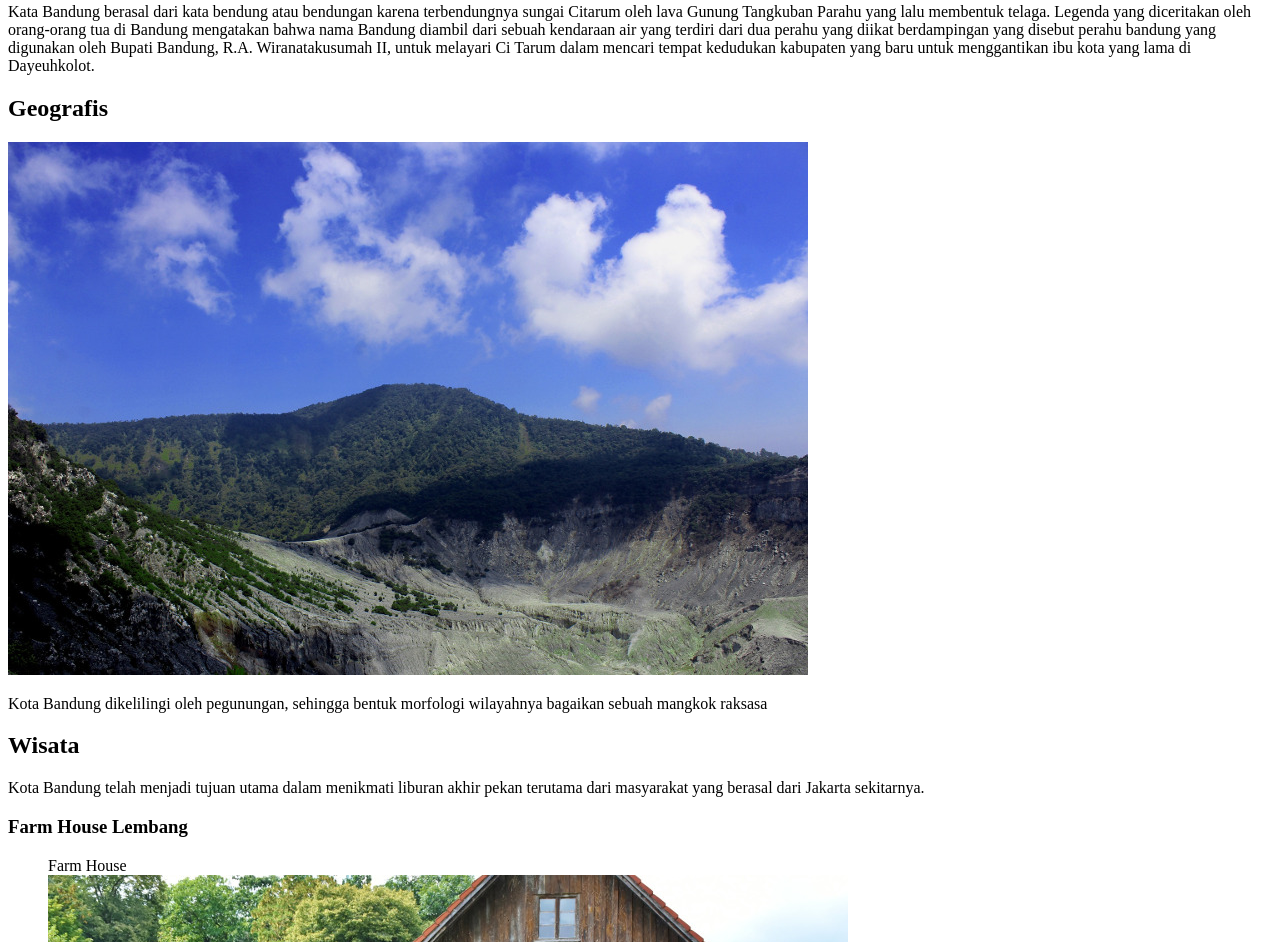
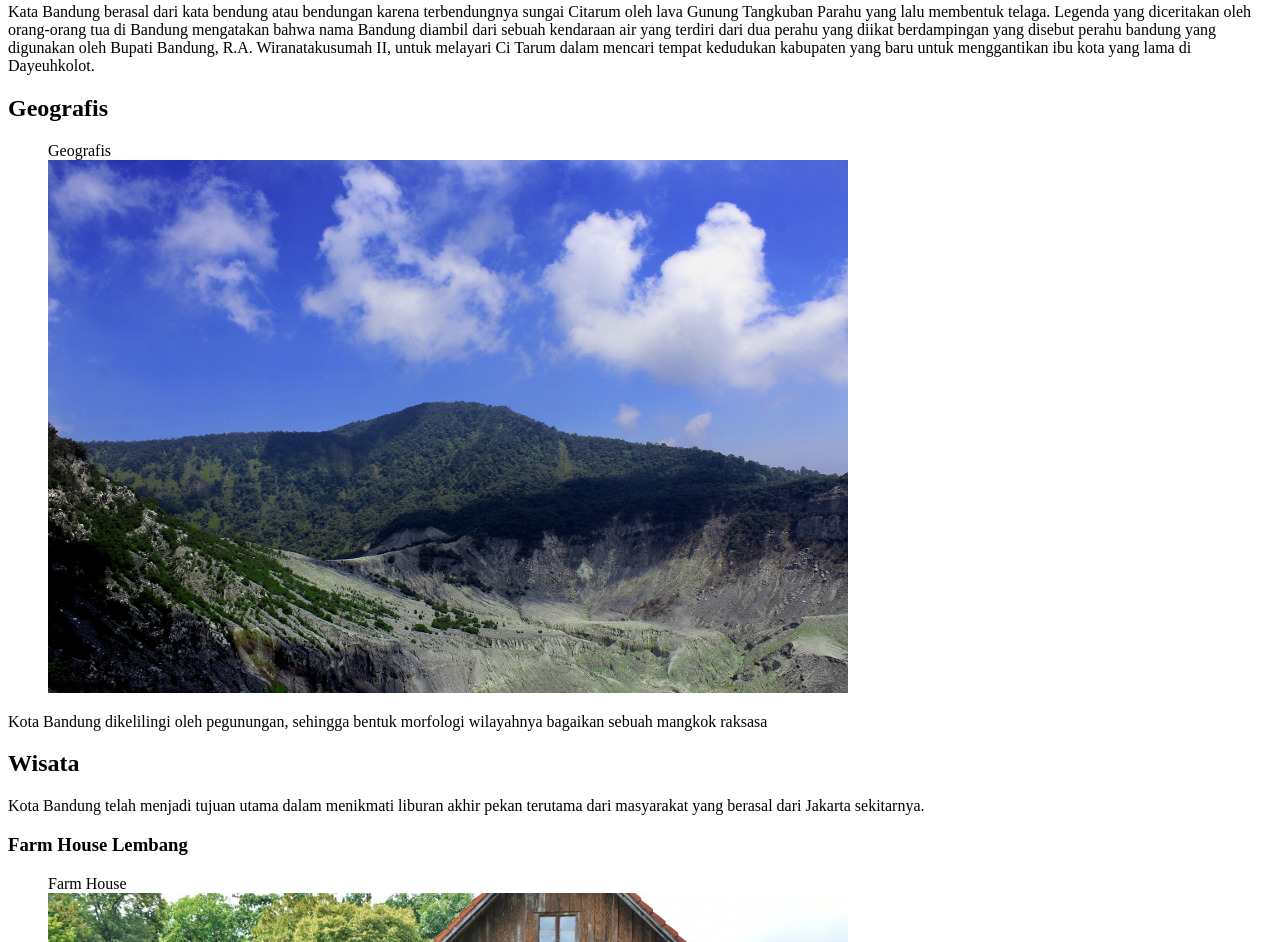
Before and after one commit to chenflim/chenflim-webBasic-bangkit23-practice, a plain HTML site: page index.html in a window 1280 px wide. Shown: the part 852-1794 px from the top of the page. Drawn offline with Linux system fonts and the light colour scheme.

Commit message:
ditambahkan figcaption pada bagian geografis

```diff
--- a/index.html
+++ b/index.html
@@ -34,7 +34,10 @@
     </p>
 
     <h2>Geografis</h2>
-    <img src="assets/image/geografis.jpg" alt="Geografis" />
+    <figure>
+      <figcaption>Geografis</figcaption>
+      <img src="assets/image/geografis.jpg" alt="Geografis" />
+    </figure>
 
     <p>
       Kota Bandung dikelilingi oleh pegunungan, sehingga bentuk morfologi
```
